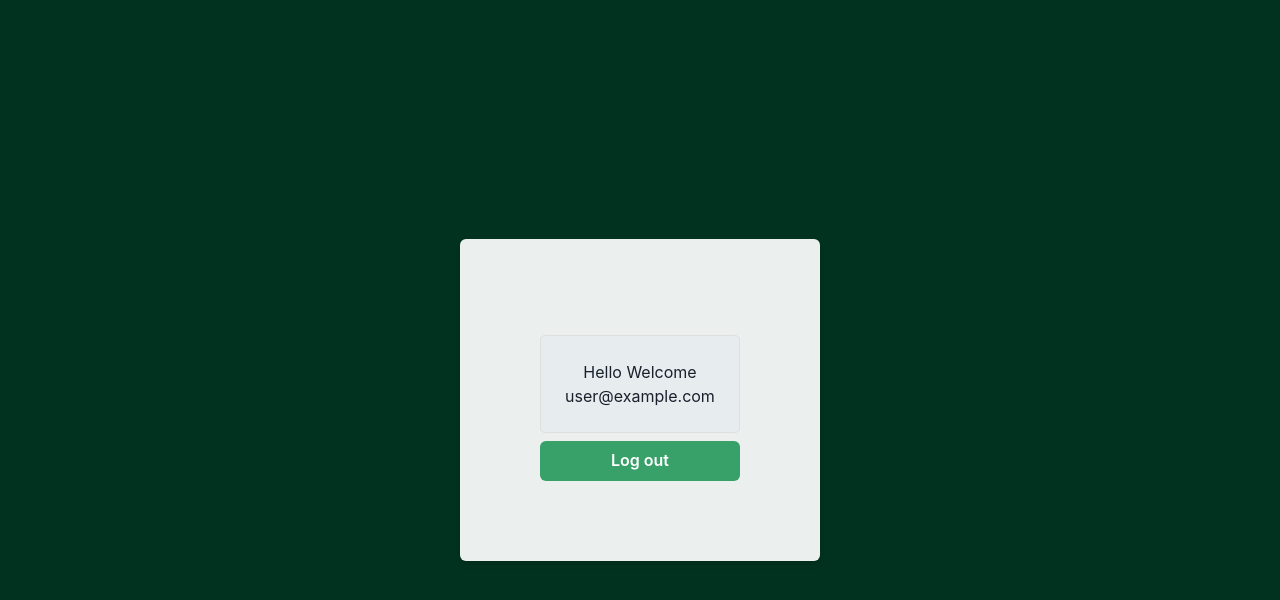
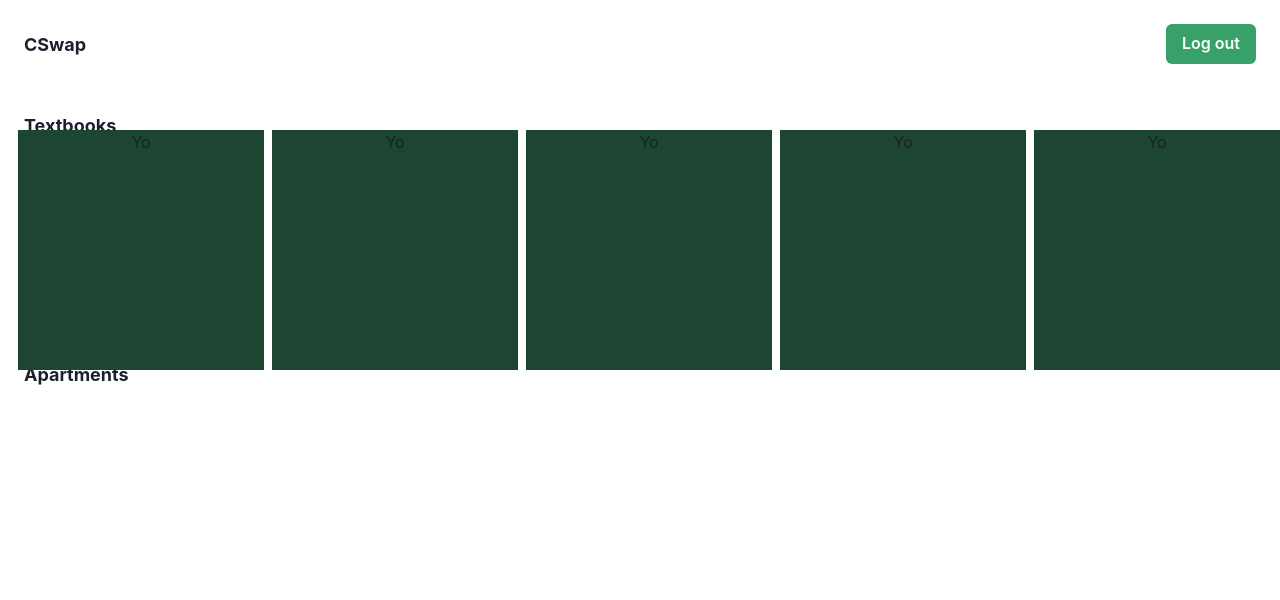
Before and after one commit to JacquesLJT/COS420_Project, a React (Create React App) app in the folder Development/cswap/: page /home in a window 1280 px wide. Shown: the top 600 px of the page. Built offline with nearby package versions, Linux system fonts and the light colour scheme; no server answers; sample sign-in values are in the browser's storage.

Commit message:
Started work on home page of CSwap, have nav bar working

```diff
--- a/Development/cswap/src/App.css
+++ b/Development/cswap/src/App.css
@@ -1,3 +1,6 @@
+*{
+  margin: 0;
+}
 .box {
   border: 1px solid #dfdfdf;
   border-radius: 5px;
--- /dev/null
+++ b/Development/cswap/src/components/Header.js
@@ -0,0 +1,43 @@
+import {
+    Center,
+    Stack,
+    Heading,
+    Text,
+    Button,
+    Checkbox,
+    Input,
+    Flex,
+    HStack,
+    InputGroup,
+    Alert,
+    Image,
+    Box
+  } from '@chakra-ui/react';
+import React from 'react'
+import LogoutBtn from './LogoutBtn';
+import Sidebar from './Sidebar';
+
+function  Header () {
+  return (
+    <div>
+        <Flex
+            mb={0}
+            p={6}
+            as="nav"
+            align="center"
+            justify="space-between"
+            w="100%"
+            bg="white"
+            >
+                <Box>
+                    <Text fontSize="lg" fontWeight="bold" bg="white"> CSwap</Text>
+                </Box>
+                <Box align="right">
+                    <LogoutBtn></LogoutBtn>
+                </Box>
+        </Flex>
+    </div>
+   )
+}
+
+export default Header
--- /dev/null
+++ b/Development/cswap/src/components/Home.css
@@ -0,0 +1,14 @@
+*{
+    margin: 0;
+    /* background-color: #013220; */
+  }
+  /* div{
+      background-color: #013220;
+  } */
+  .atsign {
+    display: inline-block;
+  }
+
+  .email {
+    display: inline-block;
+  }
--- a/Development/cswap/src/components/Home.js
+++ b/Development/cswap/src/components/Home.js
@@ -9,13 +9,19 @@ import {
   InputLeftAddon,
   InputGroup,
   Alert,
-  Image
+  Image,
+  HStack
 } from '@chakra-ui/react';
 import React from 'react';
 import { Formik, Form } from 'formik';
 // import { Button } from 'react-bootstrap';
 import { useNavigate } from 'react-router';
 import { useUserAuth } from '../context/UserAuthContext';
+// import Sidebar from './Sidebar';
+import Header from './Header';
+import './Home.css';
+import ProductCard from './ProductCard';
+import Sidebar from './Sidebar';
 
 const Home = () => {
   const { logOut, user } = useUserAuth();
@@ -29,19 +35,17 @@ const Home = () => {
     }
   };
   return (
-    <Center h="100vh" bg="#013220">
-      <Stack boxShadow="md" bg="whiteAlpha.900" p='20' rounded="md">
-        <div className="p-4 box mt-3 text-center">
-          Hello Welcome <br />
-          {user && user.email}
-        </div>
-        <div className="d-grid gap-2">
-          <Button colorScheme="green" onClick={handleLogout}>
-            Log out
-          </Button>
-        </div>
-      </Stack>
-    </Center>
+    <div>
+      <Header/>
+      <HStack>
+        <Sidebar></Sidebar>
+        <ProductCard></ProductCard>
+        <ProductCard></ProductCard>
+        <ProductCard></ProductCard>
+        <ProductCard></ProductCard>
+        <ProductCard></ProductCard>
+      </HStack>
+      </div>
   );
 };
 
--- a/Development/cswap/src/components/Login.css
+++ b/Development/cswap/src/components/Login.css
@@ -1,3 +1,7 @@
+*{
+  margin: 0;
+  background-color: transparent;
+}
 .atsign {
   display: inline-block;
 }
--- /dev/null
+++ b/Development/cswap/src/components/LogoutBtn.js
@@ -0,0 +1,24 @@
+import { Button } from '@chakra-ui/react';
+import React from 'react'
+import { useNavigate } from 'react-router';
+import { useUserAuth } from '../context/UserAuthContext';
+
+function LogoutBtn() {
+  const { logOut, user } = useUserAuth();
+  const navigate = useNavigate();
+  const handleLogout = async () => {
+    try {
+      await logOut();
+      navigate('/');
+    } catch (error) {
+      console.log(error.message);
+    }
+  };
+  return (
+    <Button colorScheme="green" onClick={handleLogout}>
+      Log out
+    </Button>
+  )
+}
+
+export default LogoutBtn
--- a/Development/cswap/src/components/NewLogin.js
+++ b/Development/cswap/src/components/NewLogin.js
@@ -17,6 +17,7 @@ import { Formik, Form } from 'formik';
 import {AtSignIcon, LockIcon} from "@chakra-ui/icons";
 import { useUserAuth } from '../context/UserAuthContext';
 import { FaFacebookSquare, FaGoogle } from 'react-icons/fa';
+// import './Login.css';
 
 export default function NewLogin() {
     const [email, setEmail] = useState('');
--- a/Development/cswap/src/components/NewSignup.js
+++ b/Development/cswap/src/components/NewSignup.js
@@ -16,6 +16,7 @@ import {
 } from '@chakra-ui/react';
 import { Formik, Form } from 'formik';
 import {AtSignIcon, LockIcon} from "@chakra-ui/icons";
+// import './Login.css';
 
 const NewSignup = () => {
   const [email, setEmail] = useState('');
--- /dev/null
+++ b/Development/cswap/src/components/ProductCard.js
@@ -0,0 +1,15 @@
+import { Center, Flex, Text, Box} from '@chakra-ui/react'
+import React from 'react'
+import { Stack } from 'react-bootstrap'
+
+function ProductCard() {
+  return (
+    <Box w={320} h={240} bg="green.900" m={5}>
+        <Center bg="green.900">
+            <Text bg="green.900"> Yo </Text>
+        </Center>
+    </Box>
+  )
+}
+
+export default ProductCard
--- /dev/null
+++ b/Development/cswap/src/components/Sidebar.js
@@ -0,0 +1,49 @@
+import {
+    Center,
+    Stack,
+    Heading,
+    Text,
+    Button,
+    Checkbox,
+    Input,
+    Flex,
+    HStack,
+    InputGroup,
+    Alert,
+    Image,
+    Box
+  } from '@chakra-ui/react';
+import React from 'react'
+import LogoutBtn from './LogoutBtn';
+
+function  Sidebar () {
+  return (
+    <div>
+        <Flex
+            mb={0}
+            p={0}
+            // as="nav"
+            // align="center"
+            justify="space-between"
+            h="100%"
+            w="10px"
+            bg="white"
+            >
+            <Stack bg="white" h="100%">
+                {/* <Box p={5}> */}
+                    <Text fontSize="lg" fontWeight="bold" bg="white" p={6}> Textbooks</Text>
+                    <Text fontSize="lg" fontWeight="bold" bg="white" p={6}> Furniture</Text>
+                    <Text fontSize="lg" fontWeight="bold" bg="white" p={6}> Electronics</Text>
+                    <Text fontSize="lg" fontWeight="bold" bg="white" p={6}> Apartments</Text>
+                {/* </Box> */}
+                {/* <Box>
+                    <Text fontSize="lg" fontWeight="bold" bg="white"> CSwap</Text>
+                </Box> */}
+            </Stack>
+
+        </Flex>
+    </div>
+   )
+}
+
+export default Sidebar
```
Also changed, not shown: Development/cswap/src/components/Navbar.js (deleted, +0 -45 lines).
